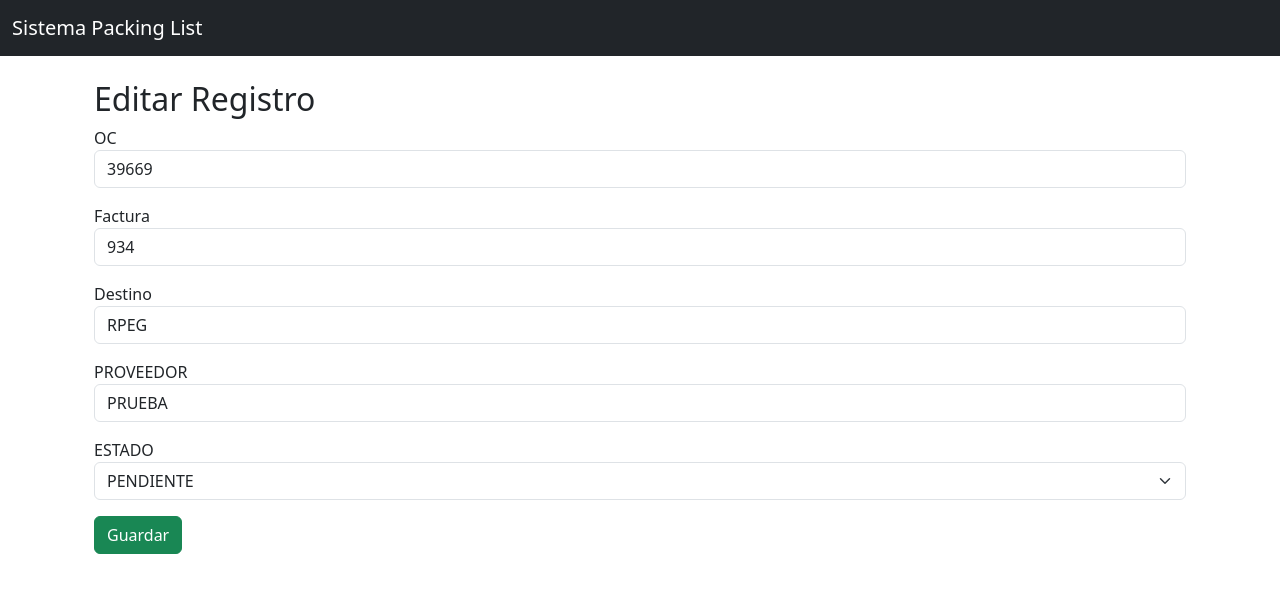
After one commit to MaverickMills/NACIONAL, a Flask app: page /editar/1 in a window 1280 px wide. The commit adds this page. Shown: the top 593 px of the page. Run offline with Flask 3, Linux system fonts and the light colour scheme.

Commit message:
Modulo 6.3: agrega edicion manual de registros desde interfaz web

```diff
--- a/app.py
+++ b/app.py
@@ -63,6 +63,24 @@ def registros():
         proveedor=proveedor,
         estado=estado,
     )
+
+
+@app.route("/editar/<int:id>", methods=["GET", "POST"])
+def editar(id):
+    registro = Consolidado.query.get_or_404(id)
+    if request.method == "POST":
+        registro.factura = request.form["factura"]
+        registro.destino = request.form["destino"]
+        registro.proveedor = request.form["proveedor"]
+        registro.estado = request.form["estado"]
+
+        db.session.commit()
+
+        return """Registro actualizado correctamente
+            <br><br>
+            <a href="/registros">Volver</a>
+        """
+    return render_template("editar.html", registro=registro)
 
 
 @app.route("/importar", methods=["GET", "POST"])
--- /dev/null
+++ b/templates/editar.html
@@ -0,0 +1,33 @@
+{%- extends "base.html" -%}
+{%- block contenido -%}
+
+<div class="container">
+    <h2>Editar Registro</h2>
+    <form method="POST">
+        <div class="mb-3">
+            <label>OC</label>
+            <input type="text" name="oc" class="form-control" value="{{ registro.oc }}" readonly>
+        </div>
+        <div class="mb-3">
+            <label>Factura</label>
+            <input type="text" name="factura" class="form-control" value="{{ registro.factura }}">
+        </div>
+        <div class="mb-3">
+            <label>Destino</label>
+            <input type="text" name="destino" class="form-control" value="{{ registro.destino }}">
+        </div>
+        <div class="mb-3">
+            <label>PROVEEDOR</label>
+            <input type="text" name="proveedor" class="form-control" value="{{ registro.proveedor }}">
+        </div>
+        <div class="mb-3">
+            <label>ESTADO</label>
+            <select name="estado" class="form-select">
+                <option value="PENDIENTE"{% if registro.estado == 'PENDIENTE' %} selected {% endif %}>PENDIENTE</option>
+                <option value="DESPACHADO"{% if registro.estado == 'DESPACHADO' %} selected {% endif %}>DESPACHADO</option>
+            </select>
+        </div>
+        <button type="submit" class="btn btn-success">Guardar</button>
+    </form>
+</div>
+{%- endblock -%}
--- a/templates/registros.html
+++ b/templates/registros.html
@@ -43,6 +43,7 @@
                 <th>Bultos</th>
                 <th>Unidades</th>
                 <th>Estado</th>
+                <th>Acciones</th>
             </tr>
         </thead>
         <tbody>
@@ -56,6 +57,7 @@
                 <td>{{ registro.bultos }}</td>
                 <td>{{ registro.unidades }}</td>
                 <td>{{ registro.estado }}</td>
+                <td><a href="/editar/{{ registro.id }}" class="btn btn-warning btn-sm">Editar</a></td>
             </tr>
             {% endfor %}
         </tbody>
```
Also changed, not shown: instance/sistema.db.
